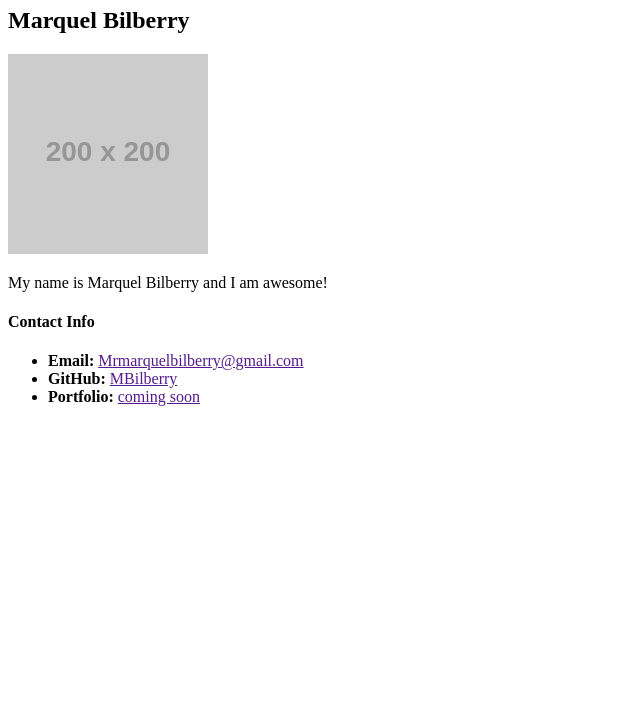
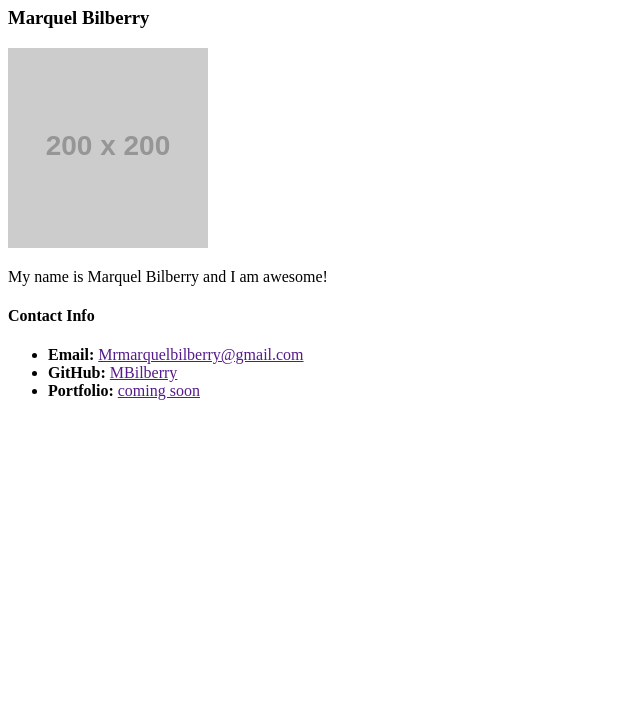
Before and after one commit to MBilberry/MBilberry.github.io, a plain HTML site: page index.html in a window 1280 px wide. Shown: the part 73-800 px from the top of the page, without its empty margins (0-640 px from the left). Drawn offline with Linux system fonts and the light colour scheme; placeholder pictures from the web are drawn by us.

Commit message:
perfection

```diff
--- a/index.html
+++ b/index.html
@@ -9,7 +9,7 @@
 </head>
 <body>
     <h1>Student Bio</h1>
-    <h2> Marquel Bilberry</h2>
+    <h3> Marquel Bilberry</h3>
     <img src="https://via.placeholder.com/200"/>
     <p>My name is Marquel Bilberry and I am awesome!</p>
     <h4><strong>Contact Info</strong></h4>
```
